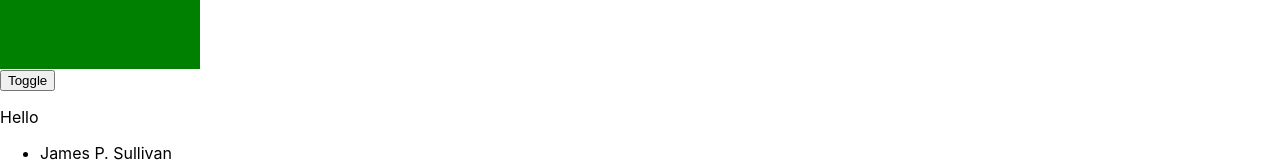
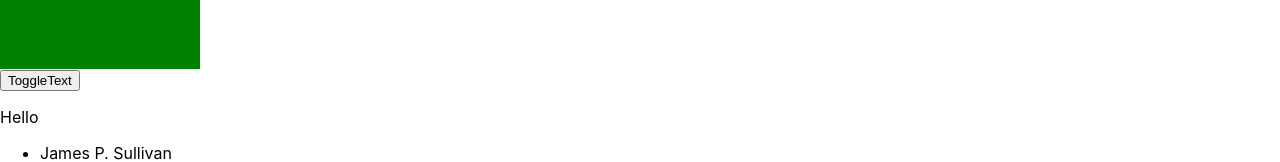
Before and after one commit to rmstibbard/week-09-react, a React (Create React App) app: page / in a window 1280 px wide. Shown: the part 325-487 px from the top of the page. Built offline with nearby package versions, Linux system fonts and the light colour scheme.

Commit message:
ToggleText

```diff
--- a/src/components2/ToggleText.js
+++ b/src/components2/ToggleText.js
@@ -15,7 +15,7 @@ class ToggleText extends Component {
         let { initial, alternate } = this.props;
         return (
             <>
-                <button onClick={this.handleClick}>Toggle</button>
+                <button onClick={this.handleClick}>ToggleText</button>
                 <p>{this.state.initial ? initial : alternate}</p>
             </>
         );
```
